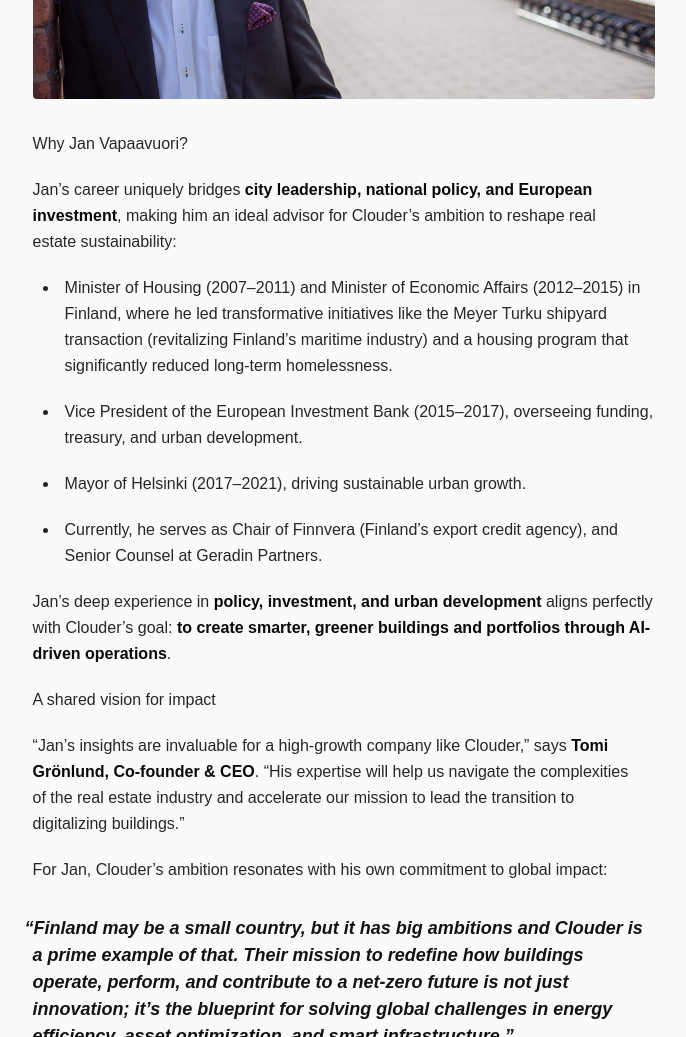
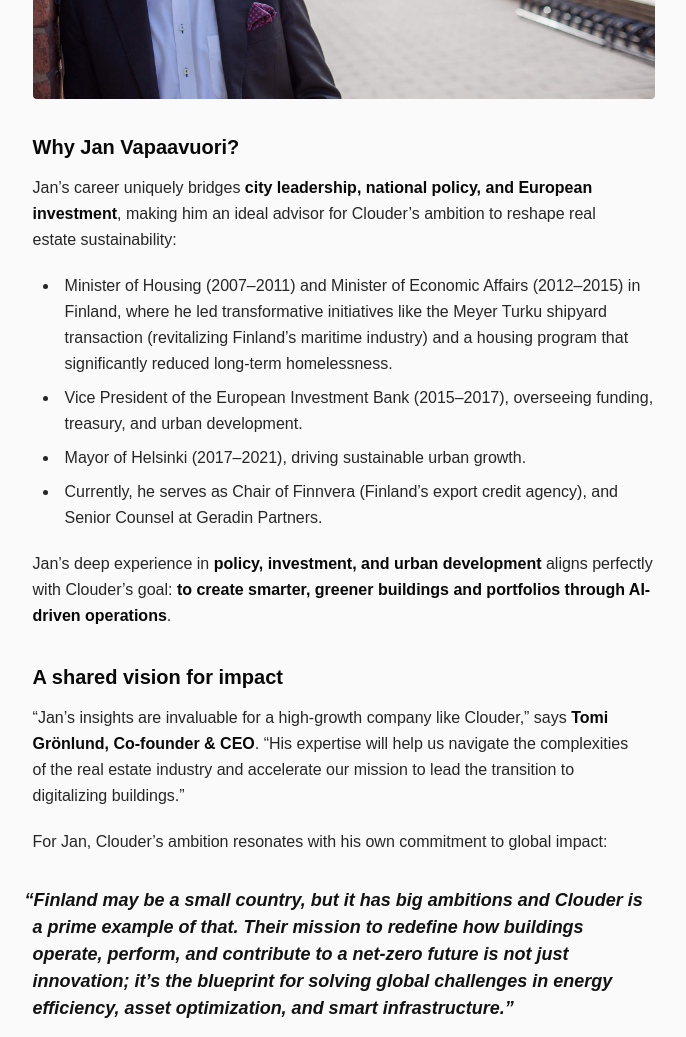
Before and after one commit to cloudersolutions/website, an Astro site: page /news/former-minister-of-housing-and-economic-affairs-jan-vapaavuori-joins-clouder-as-advisor in a window 1280 px wide. Shown: the part 980-2017 px from the top of the page, without its empty margins (296-982 px from the left). Built offline with nearby package versions, Linux system fonts and the light colour scheme; Astro itself is replaced by a stand-in of ours; no server answers; a web font is replaced by a local one.

Commit message:
Fix formatting

```diff
--- a/src/content/news/former-minister-of-housing-and-economic-affairs-jan-vapaavuori-joins-clouder-as-advisor.md
+++ b/src/content/news/former-minister-of-housing-and-economic-affairs-jan-vapaavuori-joins-clouder-as-advisor.md
@@ -17,22 +17,18 @@
 
 ![](images/vapaavuori.jpg)
 
-Why Jan Vapaavuori?
+### Why Jan Vapaavuori?
 
 Jan’s career uniquely bridges **city leadership, national policy, and European investment**, making him an ideal advisor for Clouder’s ambition to reshape real estate sustainability:
 
-*   Minister of Housing (2007–2011) and Minister of Economic Affairs (2012–2015) in Finland, where he led transformative initiatives like the Meyer Turku shipyard transaction (revitalizing Finland’s maritime industry) and a housing program that significantly reduced long-term homelessness.
-
-*   Vice President of the European Investment Bank (2015–2017), overseeing funding, treasury, and urban development.
-
-*   Mayor of Helsinki (2017–2021), driving sustainable urban growth.
-
-*   Currently, he serves as Chair of Finnvera (Finland’s export credit agency), and Senior Counsel at Geradin Partners.
-
+- Minister of Housing (2007–2011) and Minister of Economic Affairs (2012–2015) in Finland, where he led transformative initiatives like the Meyer Turku shipyard transaction (revitalizing Finland’s maritime industry) and a housing program that significantly reduced long-term homelessness.
+- Vice President of the European Investment Bank (2015–2017), overseeing funding, treasury, and urban development.
+- Mayor of Helsinki (2017–2021), driving sustainable urban growth.
+- Currently, he serves as Chair of Finnvera (Finland’s export credit agency), and Senior Counsel at Geradin Partners.
 
 Jan’s deep experience in **policy, investment, and urban development** aligns perfectly with Clouder’s goal: **to create smarter, greener buildings and portfolios through AI-driven operations**.
 
-A shared vision for impact
+### A shared vision for impact
 
 “Jan’s insights are invaluable for a high-growth company like Clouder,” says **Tomi Grönlund, Co-founder & CEO**. “His expertise will help us navigate the complexities of the real estate industry and accelerate our mission to lead the transition to digitalizing buildings.”
 
```
